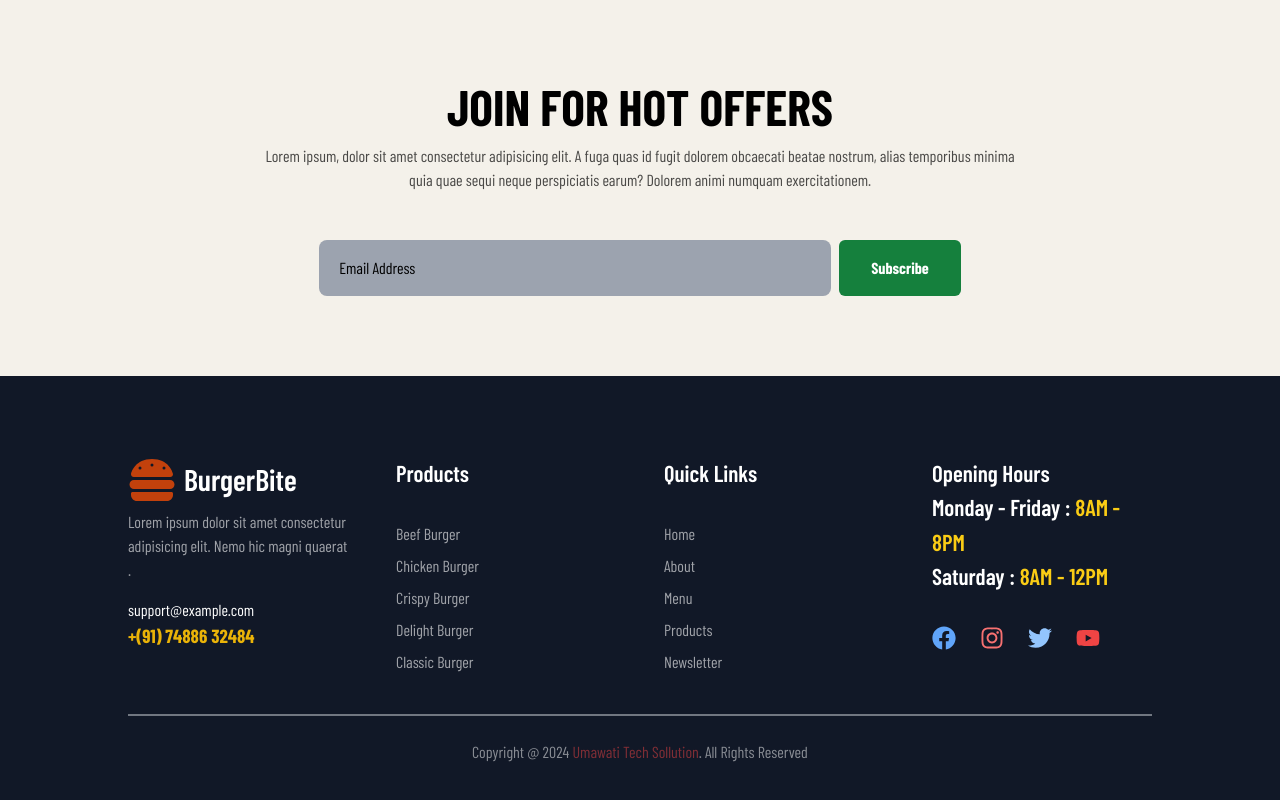
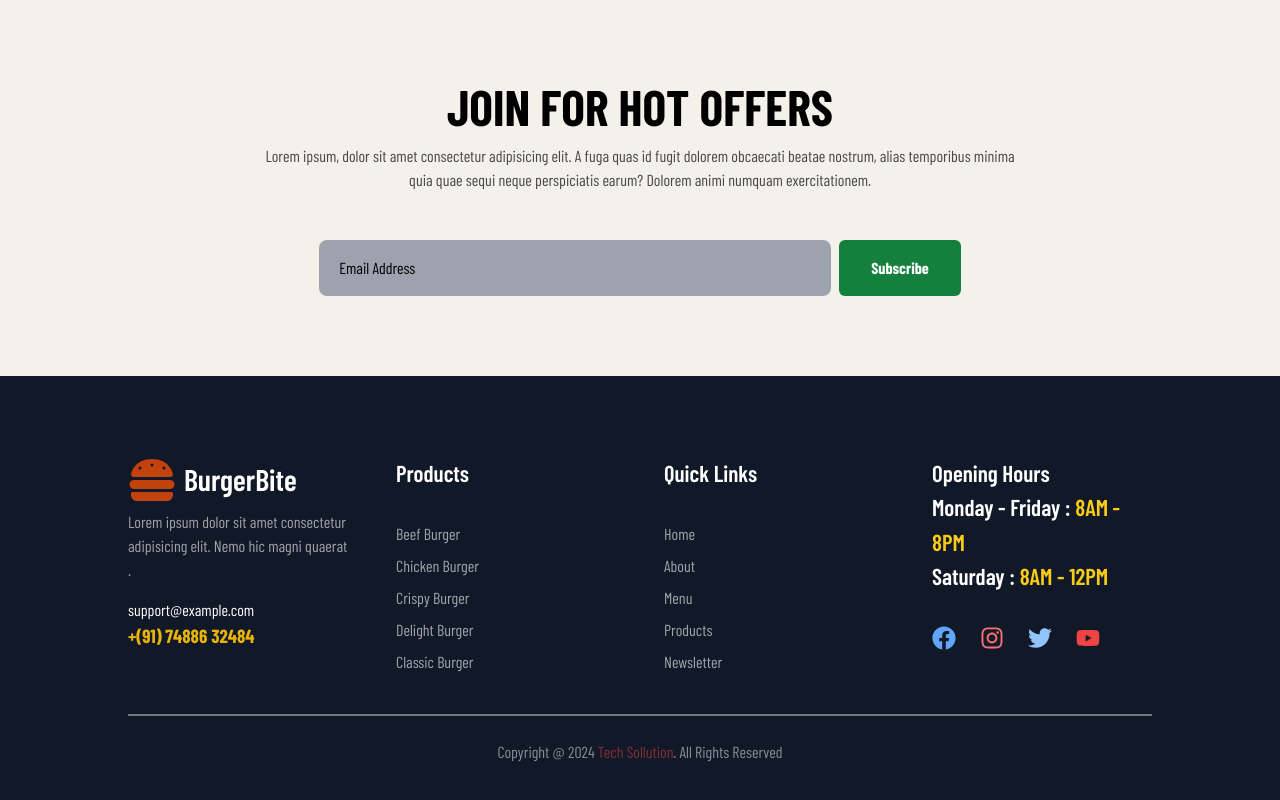
Before and after one commit to shivanisy2580/burger-app, a Next.js app: page / in a window 1280 px wide. Shown: the part 4468-5268 px from the top of the page. Built offline with nearby package versions, Linux system fonts and the light colour scheme; a web font is replaced by a local one.

Commit message:
update in footer

```diff
--- a/app/components/footer/Footer.tsx
+++ b/app/components/footer/Footer.tsx
@@ -88,9 +88,8 @@ export default function Footer() {
       </div>
       {/* Copyright text  */}
       <p className="text-center text-white opacity-50 mt-[1.5rem]">
-        Copyright @ 2024{" "}
-        <span className="text-red-500">Umawati Tech Sollution</span>. All Rights
-        Reserved
+        Copyright @ 2024 <span className="text-red-500"> Tech Sollution</span>.
+        All Rights Reserved
       </p>
     </div>
   );
```
